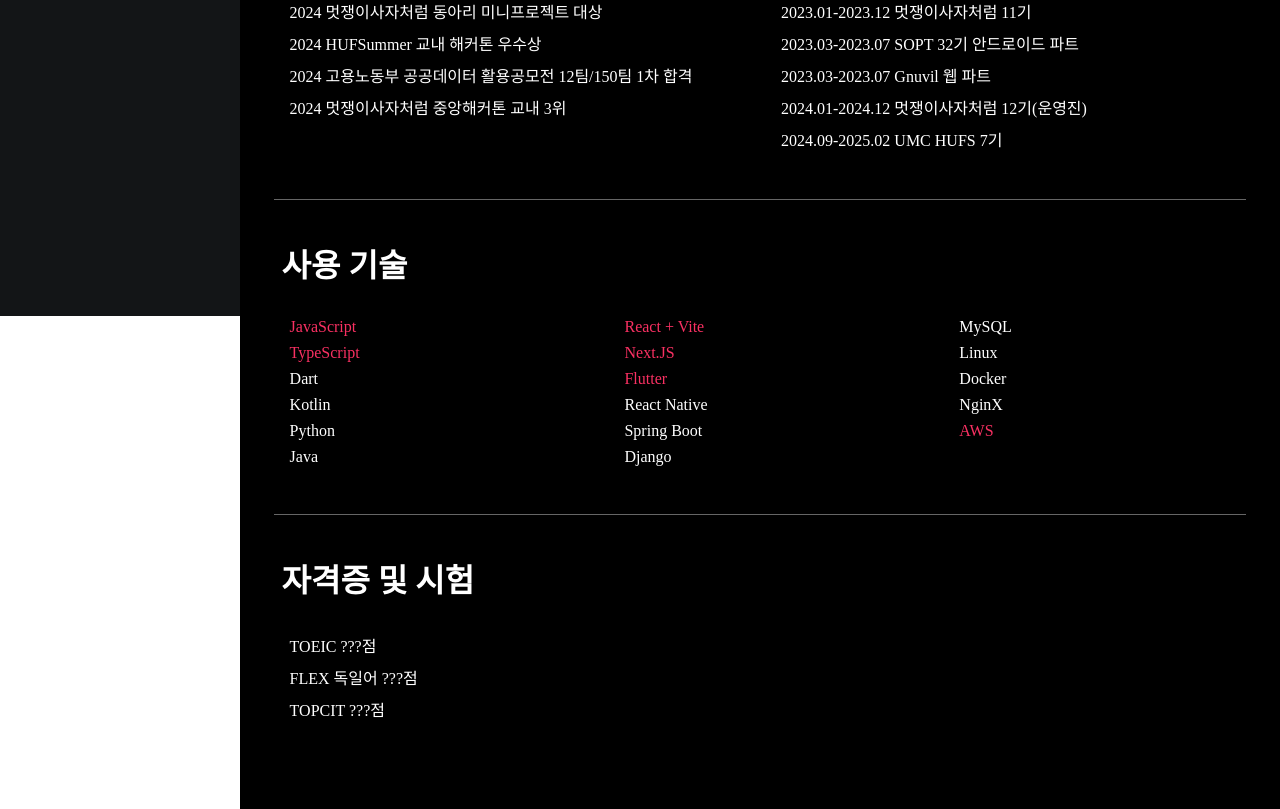
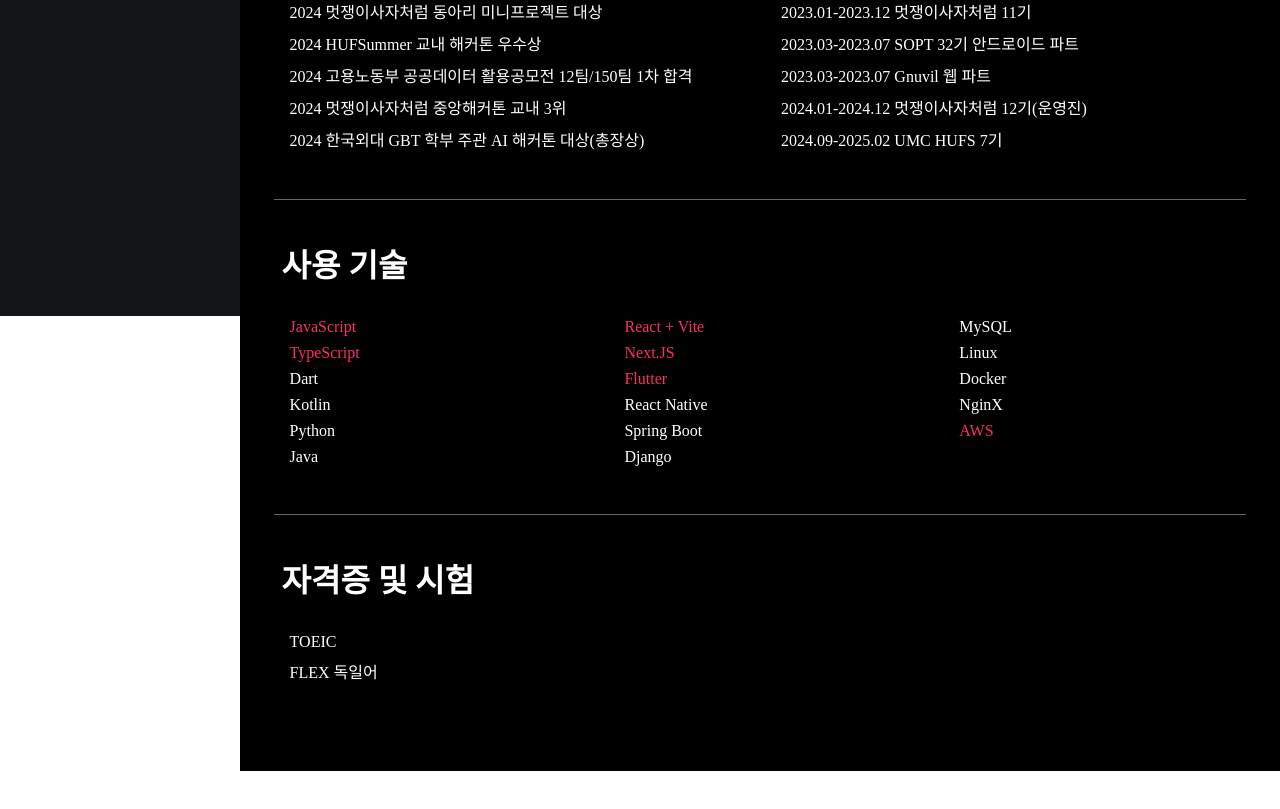
Before and after one commit to Bewheneverwhatiwant/Life_is_a_maze, a React (Vite) app: page / in a window 1280 px wide. Shown: the part 500-1309 px from the top of the page. After the commit the page ends 1271 px from the top, so only its background shows below. Built offline with nearby package versions, Linux system fonts and the light colour scheme.

Commit message:
feat: 수상 경력 추가

```diff
--- a/src/maincomponents/myAward.jsx
+++ b/src/maincomponents/myAward.jsx
@@ -19,6 +19,7 @@ const MyAward = () => {
                 <CustomFont $color='white' $font='1rem'>2024 HUFSummer 교내 해커톤 우수상</CustomFont>
                 <CustomFont $color='white' $font='1rem'>2024 고용노동부 공공데이터 활용공모전 12팀/150팀 1차 합격</CustomFont>
                 <CustomFont $color='white' $font='1rem'>2024 멋쟁이사자처럼 중앙해커톤 교내 3위</CustomFont>
+                <CustomFont $color='white' $font='1rem'>2024 한국외대 GBT 학부 주관 AI 해커톤 대상(총장상)</CustomFont>
             </CustomColumn>
         </CustomColumn>
 
--- a/src/maincomponents/myLisence.jsx
+++ b/src/maincomponents/myLisence.jsx
@@ -15,9 +15,8 @@ const MyLisence = () => {
             </CustomFont>
 
             <CustomColumn $width='100%' $alignItems='flex-start' $gap='0.5rem'>
-                <CustomFont $color='white' $font='1rem'>TOEIC ???점</CustomFont>
-                <CustomFont $color='white' $font='1rem'>FLEX 독일어 ???점</CustomFont>
-                <CustomFont $color='white' $font='1rem'>TOPCIT ???점</CustomFont>
+                <CustomFont $color='white' $font='1rem'>TOEIC</CustomFont>
+                <CustomFont $color='white' $font='1rem'>FLEX 독일어</CustomFont>
             </CustomColumn>
         </CustomColumn>
 
```
